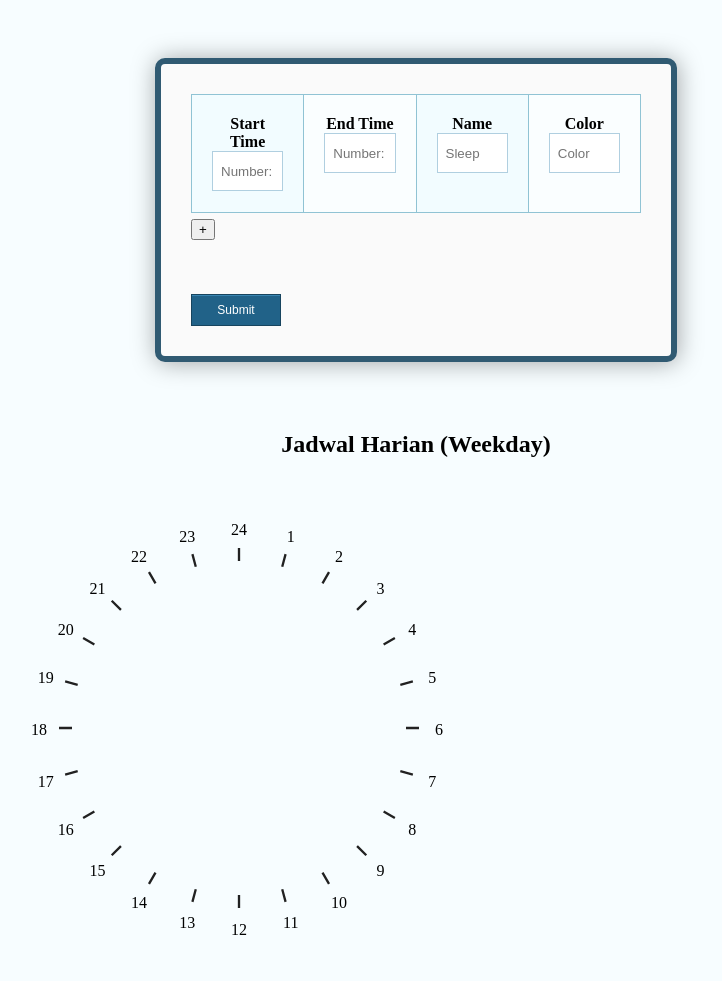
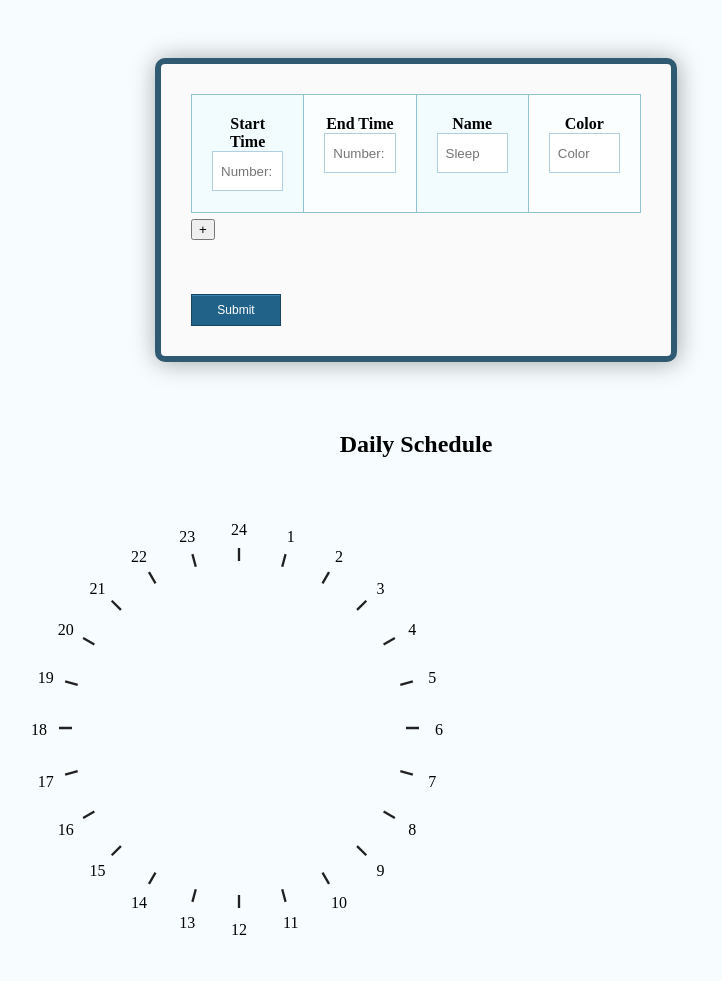
Before and after one commit to azzamsa/activity-clock, a plain HTML site: page index.html in a window 1280 px wide. Shown: the whole page, without its empty margins (224-946 px from the left). Drawn offline with nearby package versions, Linux system fonts and the light colour scheme.

Commit message:
style: update title

```diff
--- a/index.html
+++ b/index.html
@@ -74,7 +74,7 @@
     </div>
 
     <div class="title">
-      <h2>Jadwal Harian (Weekday)</h2>
+      <h2>Daily Schedule</h2>
     </div>
     <div class="container">
       <div class="chart"></div>
```
